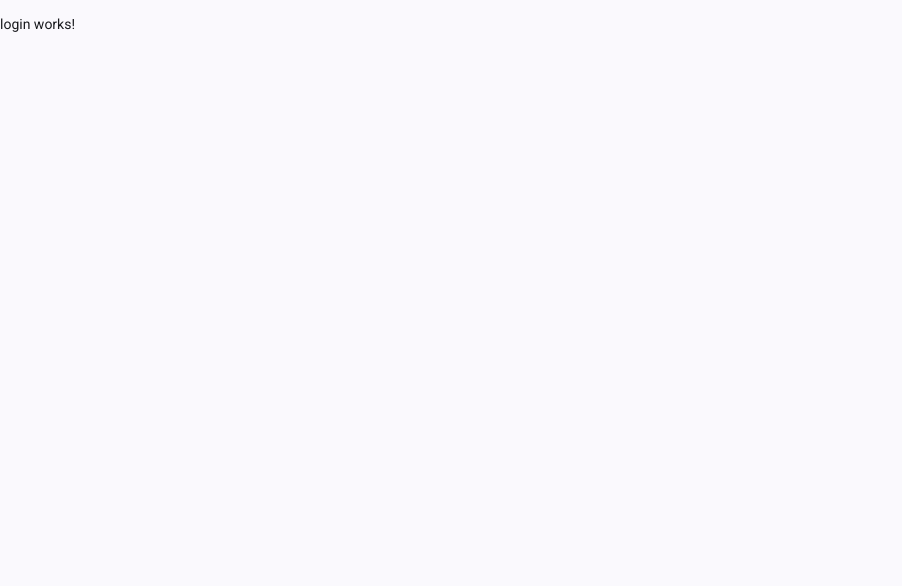
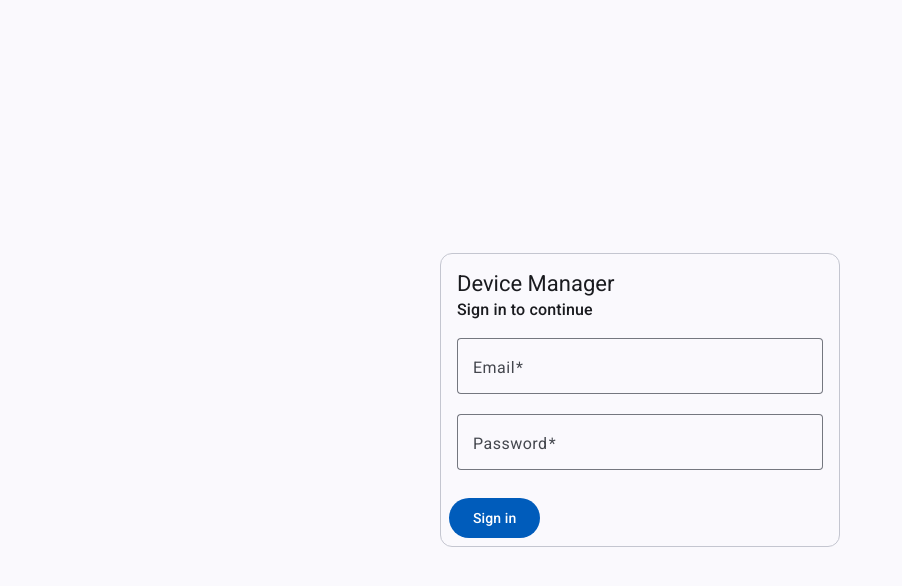
Before and after one commit to MatheusDardengo/DeviceManagerMVC, an Angular app in the folder frontend/: page /login in a window 1280 px wide. Shown: the top 586 px of the page, without its empty margins (0-902 px from the left). Built offline with nearby package versions, Linux system fonts and the light colour scheme.

Commit message:
Created the login component

```diff
--- a/frontend/src/app/features/login/login.html
+++ b/frontend/src/app/features/login/login.html
@@ -1 +1,38 @@
-<p>login works!</p>
+<main class="login">
+  <mat-card class="login-card" appearance="outlined">
+    <mat-card-header>
+      <mat-card-title>Device Manager</mat-card-title>
+      <mat-card-subtitle>Sign in to continue</mat-card-subtitle>
+    </mat-card-header>
+
+    <form [formGroup]="form" (ngSubmit)="submit()" novalidate>
+      <mat-card-content>
+        <mat-form-field appearance="outline">
+          <mat-label>Email</mat-label>
+          <input matInput type="email" formControlName="email" autocomplete="username" />
+          @if (form.controls.email.hasError('required')) {
+            <mat-error>Email is required.</mat-error>
+          } @else if (form.controls.email.hasError('email')) {
+            <mat-error>Enter a valid email.</mat-error>
+          }
+        </mat-form-field>
+
+        <mat-form-field appearance="outline">
+          <mat-label>Password</mat-label>
+          <input matInput type="password" formControlName="password" autocomplete="current-password" />
+          @if (form.controls.password.hasError('required')) {
+            <mat-error>Password is required.</mat-error>
+          }
+        </mat-form-field>
+
+        @if (error(); as message) {
+          <p class="login-error" role="alert">{{ message }}</p>
+        }
+      </mat-card-content>
+
+      <mat-card-actions>
+        <button mat-flat-button type="submit" [disabled]="submitting()">Sign in</button>
+      </mat-card-actions>
+    </form>
+  </mat-card>
+</main>
--- a/frontend/src/app/features/login/login.scss
+++ b/frontend/src/app/features/login/login.scss
@@ -0,0 +1,21 @@
+.login {
+  min-height: 100vh;
+  display: grid;
+  place-items: center;
+  padding: 16px;
+  box-sizing: border-box;
+}
+
+.login-card {
+  width: 100%;
+  max-width: 400px;
+}
+
+mat-form-field {
+  width: 100%;
+}
+
+.login-error {
+  color: var(--mat-sys-error);
+  margin: 0 0 8px;
+}
--- a/frontend/src/app/features/login/login.ts
+++ b/frontend/src/app/features/login/login.ts
@@ -1,9 +1,52 @@
-import { Component } from '@angular/core';
+import { HttpErrorResponse } from '@angular/common/http';
+import { Component, inject, signal } from '@angular/core';
+import { NonNullableFormBuilder, ReactiveFormsModule, Validators } from '@angular/forms';
+import { MatButtonModule } from '@angular/material/button';
+import { MatCardModule } from '@angular/material/card';
+import { MatFormFieldModule } from '@angular/material/form-field';
+import { MatInputModule } from '@angular/material/input';
+import { Router } from '@angular/router';
+import { AuthService } from '../../core/auth/auth.service';
 
 @Component({
-  imports: [],
+  imports: [ReactiveFormsModule, MatCardModule, MatFormFieldModule, MatInputModule, MatButtonModule],
   selector: 'app-login',
   styleUrl: './login.scss',
   templateUrl: './login.html',
 })
-export class Login {}
+export class Login {
+  private readonly auth = inject(AuthService);
+  private readonly router = inject(Router);
+
+  protected readonly form = inject(NonNullableFormBuilder).group({
+    email: ['', [Validators.required, Validators.email]],
+    password: ['', Validators.required],
+  });
+
+  protected readonly submitting = signal(false);
+  protected readonly error = signal<string | null>(null);
+
+  protected async submit(): Promise<void> {
+    if (this.form.invalid) {
+      this.form.markAllAsTouched();
+      return;
+    }
+
+    this.submitting.set(true);
+    this.error.set(null);
+    const { email, password } = this.form.getRawValue();
+
+    try {
+      await this.auth.login(email, password);
+      await this.router.navigate(['/devices']);
+    } catch (error) {
+      this.error.set(
+        error instanceof HttpErrorResponse && error.status === 401
+          ? 'Invalid email or password.'
+          : 'Could not sign in. Please try again.',
+      );
+    } finally {
+      this.submitting.set(false);
+    }
+  }
+}
```
Also changed, not shown: 1 other file (tests, documents, lock files or other folders).
